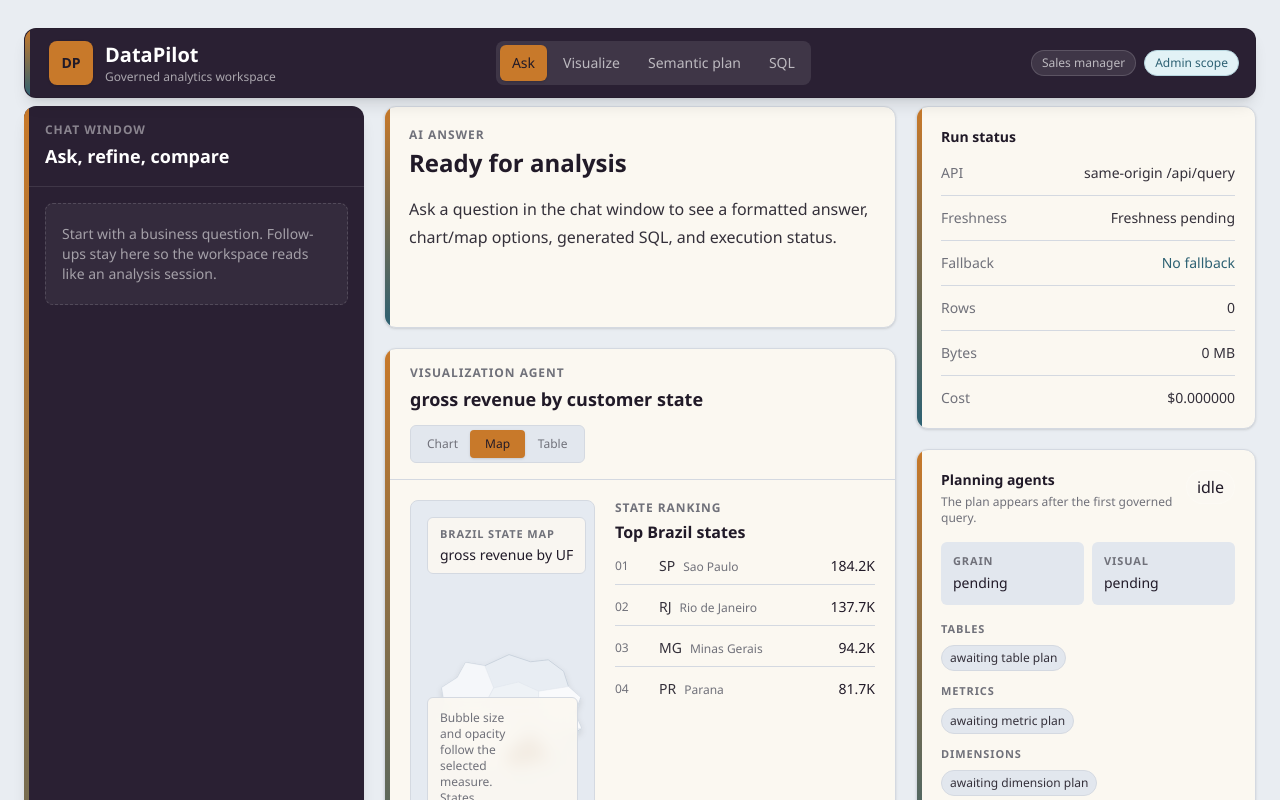
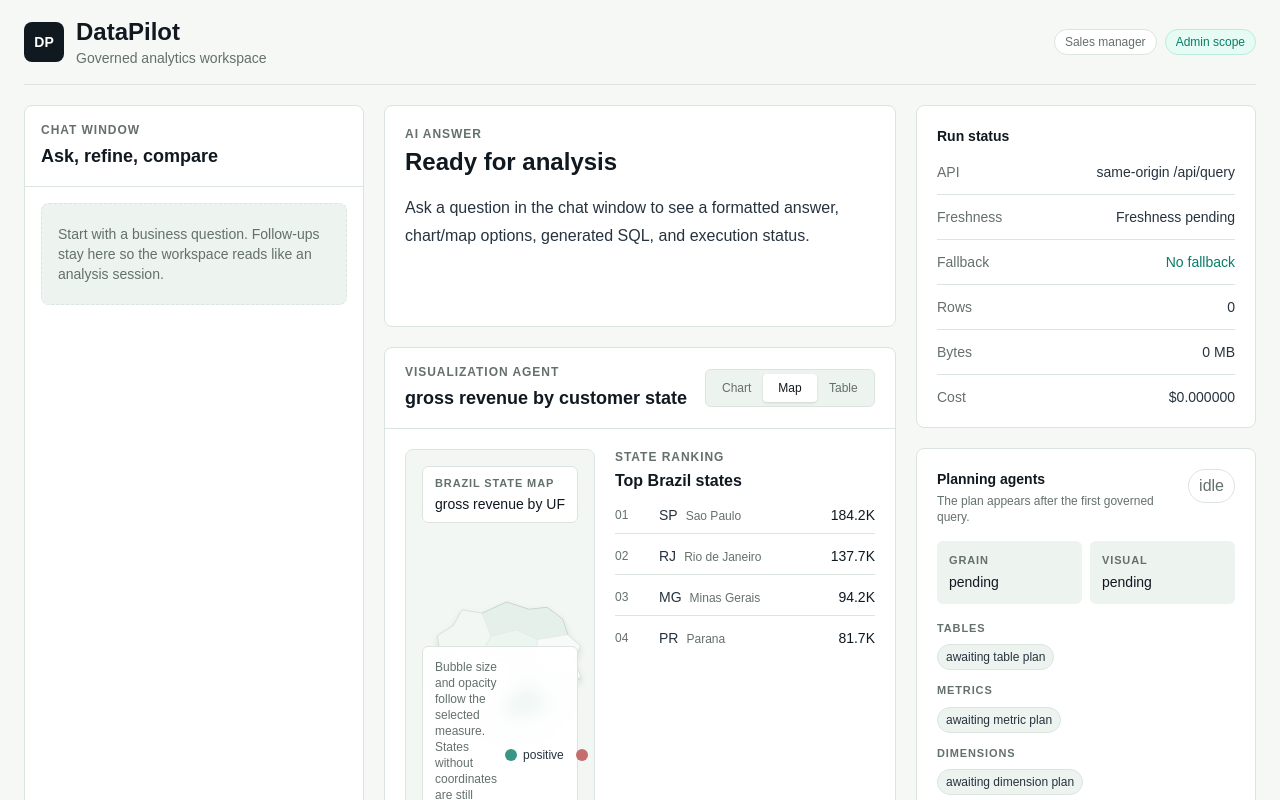
Before and after one commit to ghantasala-sr/DataPilot, a Next.js app in the folder frontend/: page / in a window 1280 px wide. Both pictures are taken after a click on the button "Map". Shown: the top 800 px of the page. Built offline with nearby package versions, Linux system fonts and the light colour scheme.

Commit message:
Restore original frontend design

```diff
--- a/frontend/src/app/globals.css
+++ b/frontend/src/app/globals.css
@@ -1,50 +1,41 @@
 @import "tailwindcss";
 
 :root {
-  --background: #e9edf2;
-  --foreground: #211a28;
-  --ink: #211a28;
-  --body: #34303a;
-  --muted: #70717a;
-  --line: #d4d9e1;
-  --mist: #e2e7ee;
-  --surface: #fbf8f1;
-  --surface-raised: #fffdf8;
-  --nav: #2a2033;
-  --map-bg: #e5eaf1;
-  --accent: #c8792a;
-  --accent-dark: #7a3e14;
-  --accent-strong: #a95f1b;
-  --accent-soft: #f6e2c5;
-  --utility: #2d6173;
-  --utility-soft: #dcebf0;
+  --background: #f6f8f5;
+  --foreground: #101820;
+  --ink: #101820;
+  --body: #26333f;
+  --muted: #64706b;
+  --line: #dce4df;
+  --mist: #edf3ef;
+  --map-bg: #f3f7f4;
+  --accent: #57d5b0;
+  --accent-dark: #087c68;
+  --accent-strong: #42c29e;
+  --accent-soft: #dff8ef;
   --danger: #b94b4b;
-  --danger-line: #efcac4;
-  --danger-soft: #fff0ed;
+  --danger-line: #f0cccc;
+  --danger-soft: #fff0ef;
   --warning: #9b651c;
-  --warning-line: #e8d2aa;
-  --warning-soft: #fff5df;
-  --success: #2d6173;
-  --success-line: #b7d6df;
-  --success-soft: #e2f2f6;
-  --code: #f4d3a8;
+  --warning-line: #ecd7b6;
+  --warning-soft: #fff6e6;
+  --success: #087c68;
+  --success-line: #bcecdf;
+  --success-soft: #e6fbf4;
+  --code: #d5f7ea;
 }
 
 @theme inline {
   --color-background: var(--background);
   --color-foreground: var(--foreground);
-  --font-sans: "Aptos", "Segoe UI", Arial, Helvetica, sans-serif;
+  --font-sans: Arial, Helvetica, sans-serif;
   --font-mono: "SFMono-Regular", Consolas, "Liberation Mono", monospace;
 }
 
 body {
-  background:
-    linear-gradient(90deg, rgba(42, 32, 51, 0.05) 1px, transparent 1px),
-    linear-gradient(180deg, rgba(42, 32, 51, 0.04) 1px, transparent 1px),
-    var(--background);
-  background-size: 40px 40px;
+  background: var(--background);
   color: var(--foreground);
-  font-family: "Aptos", "Segoe UI", Arial, Helvetica, sans-serif;
+  font-family: Arial, Helvetica, sans-serif;
 }
 
 button,
@@ -56,15 +47,3 @@ input {
   background: var(--accent-soft);
   color: var(--ink);
 }
-
-.audit-ribbon {
-  position: relative;
-}
-
-.audit-ribbon::before {
-  background: linear-gradient(180deg, var(--accent), var(--utility));
-  content: "";
-  inset: 0 auto 0 0;
-  position: absolute;
-  width: 5px;
-}
--- a/frontend/src/app/page.tsx
+++ b/frontend/src/app/page.tsx
@@ -1,6 +1,6 @@
 'use client';
 
-import { FormEvent, ReactNode, RefObject, useEffect, useMemo, useRef, useState } from 'react';
+import { FormEvent, RefObject, useEffect, useMemo, useRef, useState } from 'react';
 
 type CellValue = string | number | boolean | null;
 type QueryRow = Record<string, CellValue>;
@@ -280,18 +280,11 @@ function inferNumberColumn(rows: QueryRow[]) {
 }
 
 function stripMarkdown(value: string) {
-  return value
-    .replace(/^#{1,6}\s*/, '')
-    .replace(/^[-*]\s*/, '')
-    .replace(/^\d+\.\s*/, '')
-    .replace(/\*\*/g, '')
-    .replace(/\*/g, '')
-    .replace(/`/g, '')
-    .trim();
+  return value.replace(/\*\*/g, '').replace(/\*/g, '').trim();
 }
 
 function renderInlineMarkdown(value: string) {
-  const parts = value.split(/(\*\*[^*]+\*\*|`[^`]+`)/g);
+  const parts = value.split(/(\*\*[^*]+\*\*)/g);
 
   return parts.map((part, index) => {
     if (part.startsWith('**') && part.endsWith('**')) {
@@ -302,25 +295,8 @@ function renderInlineMarkdown(value: string) {
       );
     }
 
-    if (part.startsWith('`') && part.endsWith('`')) {
-      return (
-        <code key={`${part}-${index}`} className="rounded bg-[var(--mist)] px-1.5 py-0.5 font-mono text-[13px] text-[var(--ink)]">
-          {part.slice(1, -1)}
-        </code>
-      );
-    }
-
     return <span key={`${part}-${index}`}>{part}</span>;
   });
-}
-
-function normalizeAnswerLines(text: string) {
-  return text
-    .replace(/\s+(\d+\.\s+\*\*)/g, '\n$1')
-    .replace(/\n\s*[-]{2,}\s*\n/g, '\n')
-    .split('\n')
-    .map((line) => line.trim())
-    .filter((line) => line && !/^[-]{2,}$/.test(line));
 }
 
 function summarizeForChat(result: QueryResult) {
@@ -448,36 +424,19 @@ export default function Home() {
   return (
     <main className="min-h-screen bg-[var(--background)] text-[var(--foreground)]">
       <div className="mx-auto flex min-h-screen w-full max-w-[1680px] flex-col px-4 py-4 sm:px-5 xl:px-6">
-        <header className="audit-ribbon sticky top-3 z-30 overflow-hidden rounded-xl border border-black/10 bg-[var(--nav)] px-4 py-3 pl-6 text-white shadow-lg shadow-black/10">
-          <div className="flex flex-wrap items-center justify-between gap-4">
-            <div className="flex min-w-[220px] items-center gap-3">
-              <div className="grid h-11 w-11 place-items-center rounded-lg bg-[var(--accent)] text-sm font-semibold text-[var(--ink)] shadow-sm">
+        <header className="flex flex-wrap items-center justify-between gap-3 border-b border-[var(--line)] pb-4">
+          <div className="flex items-center gap-3">
+            <div className="grid h-10 w-10 place-items-center rounded-lg bg-[var(--ink)] text-sm font-semibold text-white">
               DP
             </div>
             <div>
-                <h1 className="text-xl font-semibold tracking-[0] text-white">DataPilot</h1>
-                <p className="text-xs text-white/60">Governed analytics workspace</p>
+              <h1 className="text-2xl font-semibold tracking-[0] text-[var(--ink)]">DataPilot</h1>
+              <p className="text-sm text-[var(--muted)]">Governed analytics workspace</p>
             </div>
           </div>
-
-            <nav aria-label="Workspace navigation" className="order-3 flex w-full items-center gap-1 overflow-x-auto rounded-lg bg-white/10 p-1 text-sm md:order-2 md:w-auto">
-              {['Ask', 'Visualize', 'Semantic plan', 'SQL'].map((item, index) => (
-                <button
-                  key={item}
-                  type="button"
-                  className={`whitespace-nowrap rounded-md px-3 py-2 transition ${
-                    index === 0 ? 'bg-[var(--accent)] text-[var(--ink)] shadow-sm' : 'text-white/65 hover:bg-white/10 hover:text-white'
-                  }`}
-                >
-                  {item}
-                </button>
-              ))}
-            </nav>
-
-            <div className="order-2 flex items-center gap-2 text-xs text-white/65 md:order-3">
+          <div className="flex items-center gap-2 text-xs text-[var(--muted)]">
             <StatusBadge tone="neutral" label="Sales manager" />
             <StatusBadge tone="ok" label="Admin scope" />
-            </div>
           </div>
         </header>
 
@@ -515,7 +474,7 @@ function StatusBadge({ label, tone }: { label: string; tone: 'ok' | 'warn' | 'da
     ok: 'border-[var(--success-line)] bg-[var(--success-soft)] text-[var(--success)]',
     warn: 'border-[var(--warning-line)] bg-[var(--warning-soft)] text-[var(--warning)]',
     danger: 'border-[var(--danger-line)] bg-[var(--danger-soft)] text-[var(--danger)]',
-    neutral: 'border-white/15 bg-white/10 text-current',
+    neutral: 'border-[var(--line)] bg-white text-[var(--muted)]',
   }[tone];
 
   return <span className={`rounded-full border px-2.5 py-1 ${toneClass}`}>{label}</span>;
@@ -539,24 +498,24 @@ function ChatWindow({
   endRef: RefObject<HTMLDivElement | null>;
 }) {
   return (
-    <aside className="audit-ribbon flex min-h-[720px] flex-col overflow-hidden rounded-xl bg-[var(--nav)] pl-[5px] text-white shadow-lg shadow-black/10">
-      <div className="border-b border-white/10 px-4 py-4">
-        <p className="text-xs font-semibold uppercase tracking-[0.08em] text-white/45">Chat window</p>
-        <h2 className="mt-1 text-lg font-semibold text-white">Ask, refine, compare</h2>
+    <aside className="flex min-h-[720px] flex-col rounded-lg border border-[var(--line)] bg-white">
+      <div className="border-b border-[var(--line)] px-4 py-4">
+        <p className="text-xs font-semibold uppercase tracking-[0.08em] text-[var(--muted)]">Chat window</p>
+        <h2 className="mt-1 text-lg font-semibold text-[var(--ink)]">Ask, refine, compare</h2>
       </div>
 
       <div className="flex-1 space-y-3 overflow-y-auto px-4 py-4">
         {messages.length ? (
           messages.map((message) => <ChatBubble key={message.id} message={message} />)
         ) : (
-          <div className="rounded-lg border border-dashed border-white/15 bg-white/5 px-4 py-5 text-sm text-white/55">
+          <div className="rounded-lg border border-dashed border-[var(--line)] bg-[var(--mist)] px-4 py-5 text-sm text-[var(--muted)]">
             Start with a business question. Follow-ups stay here so the workspace reads like an analysis session.
           </div>
         )}
         {loading && (
-          <div className="rounded-lg border border-white/15 bg-white/5 px-4 py-3 text-sm text-white/75">
+          <div className="rounded-lg border border-[var(--line)] bg-[var(--mist)] px-4 py-3 text-sm text-[var(--body)]">
             <span className="inline-flex items-center gap-2">
-              <span className="h-2 w-2 animate-pulse rounded-full bg-[var(--accent)]" />
+              <span className="h-2 w-2 animate-pulse rounded-full bg-[var(--accent-dark)]" />
               Resolving semantics, SQL, cost, and visualization.
             </span>
           </div>
@@ -564,7 +523,7 @@ function ChatWindow({
         <div ref={endRef} />
       </div>
 
-      <div className="border-t border-white/10 bg-white/[0.03] p-4">
+      <div className="border-t border-[var(--line)] p-4">
         <div className="mb-3 flex flex-wrap gap-2">
           {sampleQuestions.map((question) => (
             <button
@@ -572,7 +531,7 @@ function ChatWindow({
               type="button"
               disabled={loading}
               onClick={() => onPrompt(question)}
-              className="rounded-full border border-white/15 px-3 py-1.5 text-xs text-white/60 transition hover:border-[var(--accent)] hover:text-white disabled:cursor-not-allowed disabled:opacity-50"
+              className="rounded-full border border-[var(--line)] px-3 py-1.5 text-xs text-[var(--muted)] transition hover:border-[var(--accent)] hover:text-[var(--ink)] disabled:cursor-not-allowed disabled:opacity-50"
             >
               {question}
             </button>
@@ -583,13 +542,13 @@ function ChatWindow({
             value={query}
             onChange={(event) => setQuery(event.target.value)}
             placeholder="Ask a governed analytics question..."
-            className="min-h-24 resize-none rounded-md border border-white/15 bg-white/10 px-3 py-3 text-sm text-white outline-none transition placeholder:text-white/40 focus:border-[var(--accent)] focus:bg-white/15 focus:ring-4 focus:ring-[var(--accent)]/20"
+            className="min-h-24 resize-none rounded-md border border-[var(--line)] bg-[var(--mist)] px-3 py-3 text-sm outline-none transition focus:border-[var(--accent)] focus:bg-white focus:ring-4 focus:ring-[var(--accent-soft)]"
             disabled={loading}
           />
           <button
             type="submit"
             disabled={loading || !query.trim()}
-            className="h-11 rounded-md bg-[var(--accent)] px-4 text-sm font-semibold text-[var(--ink)] transition hover:bg-[var(--accent-strong)] focus:outline-none focus:ring-4 focus:ring-[var(--accent)]/25 disabled:cursor-not-allowed disabled:opacity-50"
+            className="h-11 rounded-md bg-[var(--accent)] px-4 text-sm font-semibold text-[var(--ink)] transition hover:bg-[var(--accent-strong)] focus:outline-none focus:ring-4 focus:ring-[var(--accent-soft)] disabled:cursor-not-allowed disabled:opacity-50"
           >
             {loading ? 'Analyzing' : 'Send to DataPilot'}
           </button>
@@ -611,7 +570,7 @@ function ChatBubble({ message }: { message: ChatMessage }) {
             ? 'bg-[var(--ink)] text-white'
             : isError
               ? 'border border-[var(--danger-line)] bg-[var(--danger-soft)] text-[var(--danger)]'
-              : 'border border-white/10 bg-white/95 text-[var(--body)]'
+              : 'border border-[var(--line)] bg-white text-[var(--body)]'
         }`}
       >
         <p className="leading-6">{message.content}</p>
@@ -631,7 +590,7 @@ function AnswerPanel({
   loading: boolean;
 }) {
   return (
-    <section className="audit-ribbon overflow-hidden rounded-xl border border-[var(--line)] bg-[var(--surface)] p-5 pl-6 shadow-sm">
+    <section className="rounded-lg border border-[var(--line)] bg-white p-5">
       <div className="mb-4 flex flex-wrap items-center justify-between gap-2">
         <div>
           <p className="text-xs font-semibold uppercase tracking-[0.08em] text-[var(--muted)]">AI answer</p>
@@ -657,100 +616,36 @@ function AnswerPanel({
 }
 
 function FormattedAnswer({ text }: { text: string }) {
-  const lines = normalizeAnswerLines(text);
-  const elements: ReactNode[] = [];
-  let index = 0;
+  const blocks = text.split(/\n{2,}/).map((block) => block.trim()).filter(Boolean);
 
-  while (index < lines.length) {
-    const line = lines[index];
+  return (
+    <div className="space-y-4 text-[15px] leading-7 text-[var(--body)]">
+      {blocks.map((block, index) => {
+        const lines = block.split('\n').map((line) => line.trim()).filter(Boolean);
+        const isList = lines.every((line) => line.startsWith('*') || line.startsWith('-'));
 
-    if (/^#{1,6}\s+/.test(line)) {
-      const level = line.match(/^#{1,6}/)?.[0].length ?? 3;
-      elements.push(
-        <h3
-          key={`${line}-${index}`}
-          className={level <= 2 ? 'text-lg font-semibold text-[var(--ink)]' : 'text-sm font-semibold text-[var(--ink)]'}
-        >
-          {renderInlineMarkdown(stripMarkdown(line))}
-        </h3>,
-      );
-      index += 1;
-      continue;
-    }
-
-    if (/^[-*]\s+/.test(line)) {
-      const items: string[] = [];
-      while (index < lines.length && /^[-*]\s+/.test(lines[index])) {
-        items.push(lines[index].replace(/^[-*]\s+/, ''));
-        index += 1;
-      }
-      elements.push(
-        <ul key={`${line}-${index}`} className="space-y-2">
-          {items.map((item) => (
-            <li key={item} className="flex gap-3 rounded-md bg-[var(--mist)] px-3 py-2">
-              <span className="mt-2 h-1.5 w-1.5 shrink-0 rounded-full bg-[var(--accent)]" />
-              <span>{renderInlineMarkdown(item)}</span>
+        if (isList) {
+          return (
+            <ul key={`${block}-${index}`} className="space-y-2">
+              {lines.map((line) => (
+                <li key={line} className="border-l-2 border-[var(--accent)] pl-3">
+                  {renderInlineMarkdown(stripMarkdown(line.replace(/^[-*]\s*/, '')))}
                 </li>
               ))}
-        </ul>,
-      );
-      continue;
-    }
-
-    if (/^\d+\.\s+/.test(line)) {
-      const items: string[] = [];
-      while (index < lines.length && /^\d+\.\s+/.test(lines[index])) {
-        items.push(lines[index].replace(/^\d+\.\s+/, ''));
-        index += 1;
-      }
-      elements.push(
-        <ol key={`${line}-${index}`} className="space-y-2">
-          {items.map((item, itemIndex) => (
-            <li key={item} className="grid grid-cols-[28px_1fr] gap-3 rounded-md border border-[var(--line)] bg-[var(--surface-raised)] px-3 py-2">
-              <span className="grid h-7 w-7 place-items-center rounded-full bg-[var(--accent-soft)] text-xs font-semibold text-[var(--accent-dark)]">
-                {itemIndex + 1}
-              </span>
-              <span>{renderInlineMarkdown(item)}</span>
-            </li>
-          ))}
-        </ol>,
-      );
-      continue;
-    }
-
-    if (line.endsWith(':') && line.length < 96) {
-      elements.push(
-        <h3 key={`${line}-${index}`} className="text-xs font-semibold uppercase tracking-[0.12em] text-[var(--accent-dark)]">
-          {renderInlineMarkdown(stripMarkdown(line))}
-        </h3>,
-      );
-      index += 1;
-      continue;
-    }
-
-    const paragraph: string[] = [line];
-    index += 1;
-    while (
-      index < lines.length &&
-      !/^#{1,6}\s+/.test(lines[index]) &&
-      !/^[-*]\s+/.test(lines[index]) &&
-      !/^\d+\.\s+/.test(lines[index]) &&
-      !(lines[index].endsWith(':') && lines[index].length < 96)
-    ) {
-      paragraph.push(lines[index]);
-      index += 1;
-    }
-
-    elements.push(
-      <p key={`${line}-${index}`} className="text-[15px] leading-7 text-[var(--body)]">
-        {renderInlineMarkdown(paragraph.join(' '))}
-      </p>,
+            </ul>
           );
         }
 
+        if (block.endsWith(':') && block.length < 80) {
           return (
-    <div className="space-y-4 text-[15px] leading-7 text-[var(--body)]">
-      {elements.length ? elements : <p>{text}</p>}
+            <h3 key={`${block}-${index}`} className="text-sm font-semibold uppercase tracking-[0.08em] text-[var(--accent-dark)]">
+              {stripMarkdown(block)}
+            </h3>
+          );
+        }
+
+        return <p key={`${block}-${index}`}>{renderInlineMarkdown(block)}</p>;
+      })}
     </div>
   );
 }
@@ -772,7 +667,7 @@ function VisualizationAgent({
   const recommendation = result?.recommended_visualization ?? result?.plan?.visualization;
 
   return (
-    <section className="audit-ribbon overflow-hidden rounded-xl border border-[var(--line)] bg-[var(--surface)] pl-[5px] shadow-sm">
+    <section className="overflow-hidden rounded-lg border border-[var(--line)] bg-white">
       <div className="flex flex-wrap items-center justify-between gap-3 border-b border-[var(--line)] px-5 py-4">
         <div>
           <p className="text-xs font-semibold uppercase tracking-[0.08em] text-[var(--muted)]">Visualization agent</p>
@@ -787,7 +682,7 @@ function VisualizationAgent({
               type="button"
               onClick={() => setMode(nextMode)}
               className={`rounded px-3 py-1.5 capitalize transition ${
-                mode === nextMode ? 'bg-[var(--accent)] text-[var(--ink)] shadow-sm' : 'text-[var(--muted)] hover:text-[var(--ink)]'
+                mode === nextMode ? 'bg-white text-[var(--ink)] shadow-sm' : 'text-[var(--muted)] hover:text-[var(--ink)]'
               }`}
             >
               {nextMode}
@@ -859,7 +754,7 @@ function MapView({ rows }: { rows: QueryRow[] }) {
   return (
     <div className="grid gap-5 p-5 lg:grid-cols-[minmax(0,1fr)_260px]">
       <div className="relative min-h-[430px] overflow-hidden rounded-lg border border-[var(--line)] bg-[var(--map-bg)]">
-        <div className="absolute left-4 top-4 z-10 rounded-md border border-[var(--line)] bg-[var(--surface)]/90 px-3 py-2 backdrop-blur">
+        <div className="absolute left-4 top-4 z-10 rounded-md border border-[var(--line)] bg-white/90 px-3 py-2 backdrop-blur">
           <p className="text-[11px] font-semibold uppercase tracking-[0.08em] text-[var(--muted)]">Brazil state map</p>
           <p className="mt-0.5 text-sm font-medium text-[var(--ink)]">{valueColumn?.replaceAll('_', ' ') || 'value'} by UF</p>
         </div>
@@ -871,17 +766,17 @@ function MapView({ rows }: { rows: QueryRow[] }) {
           </defs>
           <path
             d="M300 27 366 49 420 43 467 78 482 125 519 158 501 204 522 253 482 280 463 332 421 358 391 401 332 384 289 407 244 379 191 377 165 329 111 309 112 261 73 222 102 176 94 128 142 97 167 51 226 61Z"
-            fill="#e8edf3"
+            fill="#e6f0ea"
             filter="url(#mapShadow)"
-            stroke="#c5cfda"
+            stroke="#bfd2c8"
             strokeWidth="2.5"
           />
-          <path d="M226 61 253 129 221 190 166 209 102 176 94 128 142 97 167 51Z" fill="#f5f7fa" stroke="#d7dee7" />
-          <path d="M253 129 329 111 391 139 389 207 319 230 221 190Z" fill="#eef2f6" stroke="#d7dee7" />
-          <path d="M391 139 482 125 519 158 501 204 522 253 447 252 389 207Z" fill="#f9fafc" stroke="#d7dee7" />
-          <path d="M166 209 221 190 319 230 304 305 220 321 165 329 111 309 112 261 73 222Z" fill="#fbfcfd" stroke="#d7dee7" />
-          <path d="M319 230 389 207 447 252 421 358 391 401 332 384 304 305Z" fill="#f0f4f8" stroke="#d7dee7" />
-          <path d="M220 321 304 305 332 384 289 407 244 379 191 377 165 329Z" fill="#f6f8fb" stroke="#d7dee7" />
+          <path d="M226 61 253 129 221 190 166 209 102 176 94 128 142 97 167 51Z" fill="#f2f7f4" stroke="#d5e1dc" />
+          <path d="M253 129 329 111 391 139 389 207 319 230 221 190Z" fill="#edf5f0" stroke="#d5e1dc" />
+          <path d="M391 139 482 125 519 158 501 204 522 253 447 252 389 207Z" fill="#f7faf8" stroke="#d5e1dc" />
+          <path d="M166 209 221 190 319 230 304 305 220 321 165 329 111 309 112 261 73 222Z" fill="#f8fbf9" stroke="#d5e1dc" />
+          <path d="M319 230 389 207 447 252 421 358 391 401 332 384 304 305Z" fill="#eef6f1" stroke="#d5e1dc" />
+          <path d="M220 321 304 305 332 384 289 407 244 379 191 377 165 329Z" fill="#f4f8f6" stroke="#d5e1dc" />
           {points.map((point) => {
             const normalized = Math.abs(point.value) / maxMagnitude;
             const radius = 7 + normalized * 24;
@@ -889,9 +784,9 @@ function MapView({ rows }: { rows: QueryRow[] }) {
             const isNegative = point.value < 0;
             return (
               <g key={point.state}>
-                <circle cx={point.x} cy={point.y} r={radius + 5} fill={isNegative ? '#b94b4b' : '#c8792a'} opacity="0.18" />
-                <circle cx={point.x} cy={point.y} r={radius} fill={isNegative ? '#b94b4b' : '#7a3e14'} opacity={0.42 + normalized * 0.42} />
-                <circle cx={point.x} cy={point.y} r={Math.max(radius * 0.36, 4)} fill="#fffdf8" opacity="0.92" />
+                <circle cx={point.x} cy={point.y} r={radius + 5} fill={isNegative ? '#d96d62' : '#57d5b0'} opacity="0.18" />
+                <circle cx={point.x} cy={point.y} r={radius} fill={isNegative ? '#b94b4b' : '#087c68'} opacity={0.42 + normalized * 0.42} />
+                <circle cx={point.x} cy={point.y} r={Math.max(radius * 0.36, 4)} fill="#f8fffb" opacity="0.92" />
                 {labelVisible && (
                   <text x={point.x} y={point.y - radius - 8} textAnchor="middle" className="fill-[var(--ink)] text-[12px] font-semibold">
                     {point.state}
@@ -901,11 +796,11 @@ function MapView({ rows }: { rows: QueryRow[] }) {
             );
           })}
         </svg>
-        <div className="absolute bottom-4 left-4 right-4 grid gap-2 rounded-md border border-[var(--line)] bg-[var(--surface)]/90 p-3 text-xs text-[var(--muted)] backdrop-blur sm:grid-cols-[1fr_auto] sm:items-center">
+        <div className="absolute bottom-4 left-4 right-4 grid gap-2 rounded-md border border-[var(--line)] bg-white/90 p-3 text-xs text-[var(--muted)] backdrop-blur sm:grid-cols-[1fr_auto] sm:items-center">
           <span>Bubble size and opacity follow the selected measure. States without coordinates are still included in the ranking.</span>
           <span className="flex items-center gap-3 text-[var(--body)]">
             <span className="inline-flex items-center gap-1.5">
-              <span className="h-3 w-3 rounded-full bg-[var(--accent)] opacity-80" />
+              <span className="h-3 w-3 rounded-full bg-[var(--accent-dark)] opacity-80" />
               positive
             </span>
             <span className="inline-flex items-center gap-1.5">
@@ -1022,7 +917,7 @@ function RunStatus({ result }: { result: QueryResult | null }) {
   const freshnessLabel = result?.freshness?.status || result?.freshness?.message || 'Freshness pending';
 
   return (
-    <section className="audit-ribbon overflow-hidden rounded-xl border border-[var(--line)] bg-[var(--surface)] p-5 pl-6 shadow-sm">
+    <section className="rounded-lg border border-[var(--line)] bg-white p-5">
       <h2 className="mb-4 text-sm font-semibold text-[var(--ink)]">Run status</h2>
       <div className="grid gap-3 text-sm">
         <StatusRow label="API" value="same-origin /api/query" />
@@ -1045,7 +940,7 @@ function PlanningPanel({ result, loading }: { result: QueryResult | null; loadin
   const visibleAgents = agents.slice(0, 6);
 
   return (
-    <section className="audit-ribbon overflow-hidden rounded-xl border border-[var(--line)] bg-[var(--surface)] p-5 pl-6 shadow-sm">
+    <section className="rounded-lg border border-[var(--line)] bg-white p-5">
       <div className="mb-4 flex items-start justify-between gap-3">
         <div>
           <h2 className="text-sm font-semibold text-[var(--ink)]">Planning agents</h2>
@@ -1139,7 +1034,7 @@ function SemanticPanel({ result }: { result: QueryResult | null }) {
     : ['Metric definitions are resolved server-side.', 'Approved join paths are required before SQL execution.'];
 
   return (
-    <section className="audit-ribbon overflow-hidden rounded-xl border border-[var(--line)] bg-[var(--surface)] p-5 pl-6 shadow-sm">
+    <section className="rounded-lg border border-[var(--line)] bg-white p-5">
       <h2 className="mb-4 text-sm font-semibold text-[var(--ink)]">Semantic context</h2>
       <div className="mb-4 rounded-md bg-[var(--mist)] p-3">
         <p className="text-xs text-[var(--muted)]">Metric definition</p>
@@ -1158,7 +1053,7 @@ function SemanticPanel({ result }: { result: QueryResult | null }) {
 
 function SqlPanel({ sql }: { sql: string }) {
   return (
-    <section className="audit-ribbon overflow-hidden rounded-xl border border-black/10 bg-[var(--nav)] pl-[5px] text-white shadow-sm">
+    <section className="overflow-hidden rounded-lg border border-[var(--line)] bg-[var(--ink)] text-white">
       <div className="flex items-center justify-between border-b border-white/10 px-5 py-4">
         <h2 className="text-sm font-semibold">Generated SQL</h2>
         <span className="text-xs text-white/55">BigQuery</span>
@@ -1180,7 +1075,7 @@ function FeedbackButtons({
   disabled: boolean;
 }) {
   return (
-    <section className="audit-ribbon overflow-hidden rounded-xl border border-[var(--line)] bg-[var(--surface)] p-5 pl-6 shadow-sm">
+    <section className="rounded-lg border border-[var(--line)] bg-white p-5">
       <h2 className="mb-3 text-sm font-semibold text-[var(--ink)]">Feedback</h2>
       <div className="grid grid-cols-2 gap-2">
         <button
```
Lines whose indentation alone changed are shown as unchanged.
